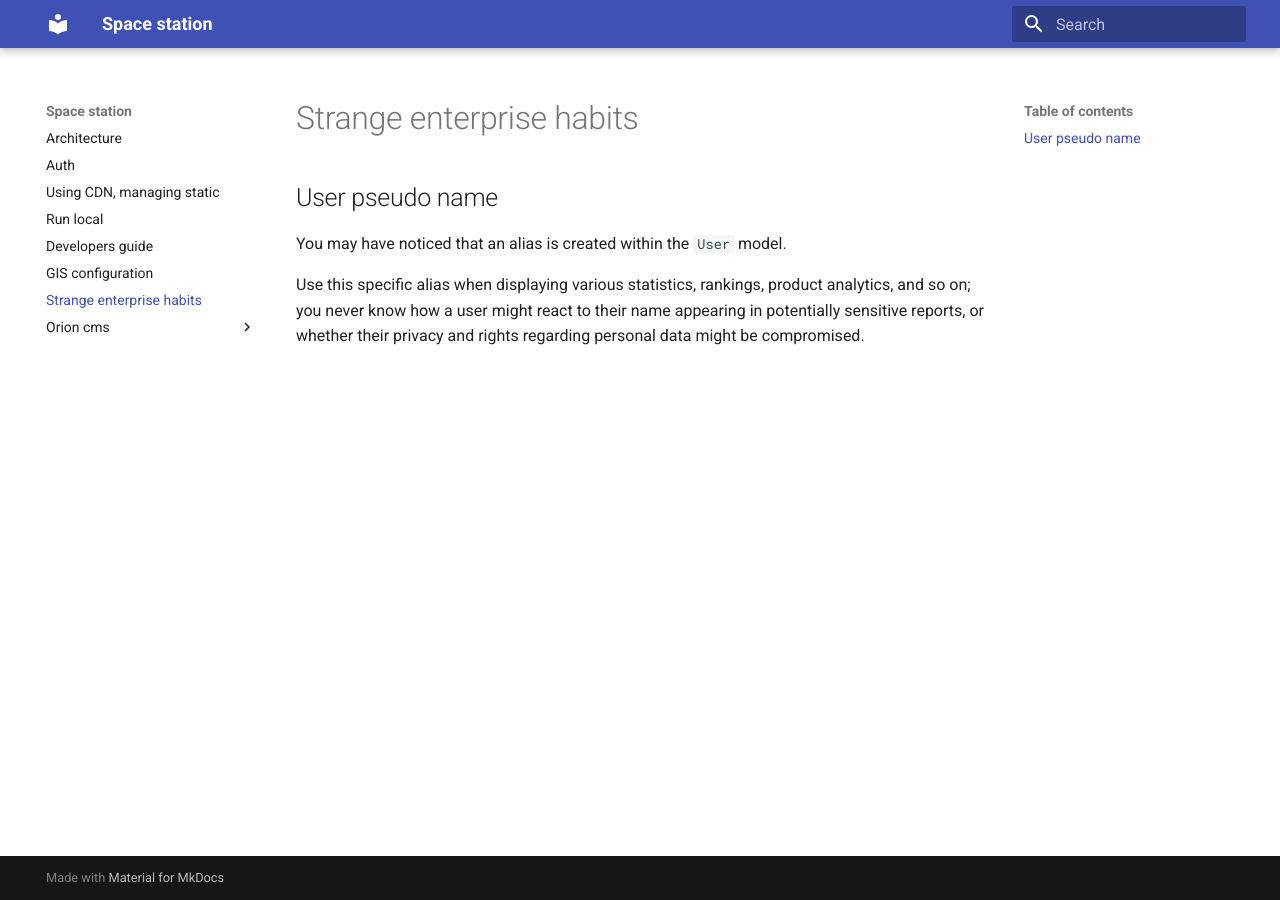
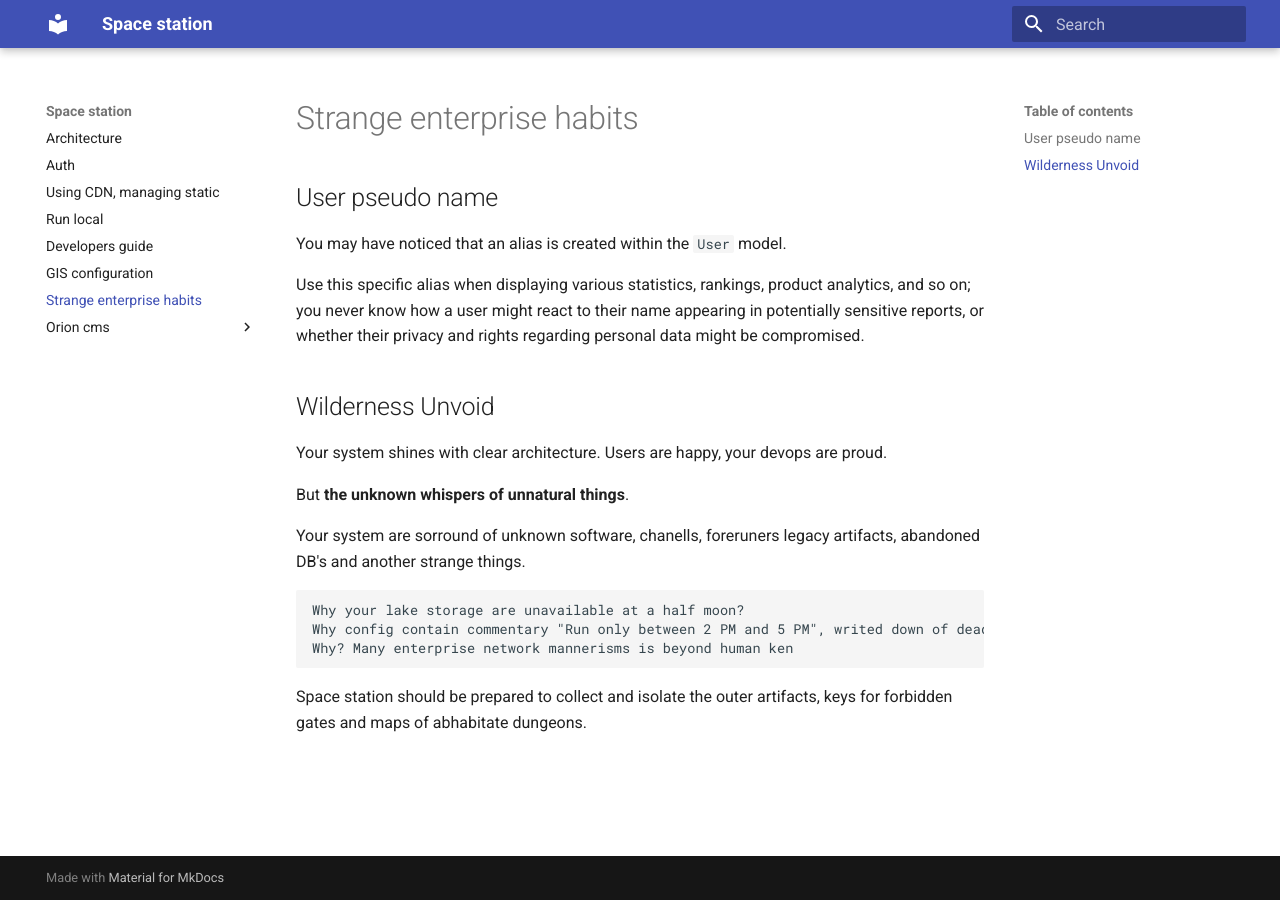
Before and after one commit to postpdm/space_station, an MkDocs documentation site: the page built from docs/strange_enterprise_habits.md, in a window 1280 px wide. Built offline with MkDocs 1.6.1 and Material for MkDocs 9.7.7, drawn with Linux system fonts in a browser that asks for light colours.

Commit message:
#75 write doc for keeping artifacts

```diff
--- a/docs/strange_enterprise_habits.md
+++ b/docs/strange_enterprise_habits.md
@@ -5,3 +5,19 @@
 You may have noticed that an alias is created within the `User` model.
 
 Use this specific alias when displaying various statistics, rankings, product analytics, and so on; you never know how a user might react to their name appearing in potentially sensitive reports, or whether their privacy and rights regarding personal data might be compromised.
+
+
+## Wilderness Unvoid
+
+Your system shines with clear architecture. Users are happy, your devops are proud.
+
+But **the unknown whispers of unnatural things**.
+
+Your system are sorround of unknown software, chanells, foreruners legacy artifacts, abandoned DB's and another strange things.
+
+    Why your lake storage are unavailable at a half moon?
+	Why config contain commentary "Run only between 2 PM and 5 PM", writed down of dead man hands?
+	Why? Many enterprise network mannerisms is beyond human ken
+
+
+Space station should be prepared to collect and isolate the outer artifacts, keys for forbidden gates and maps of abhabitate dungeons.
```
